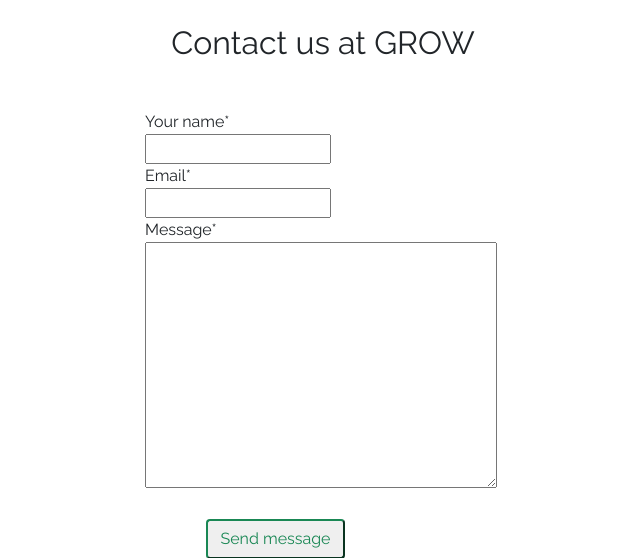
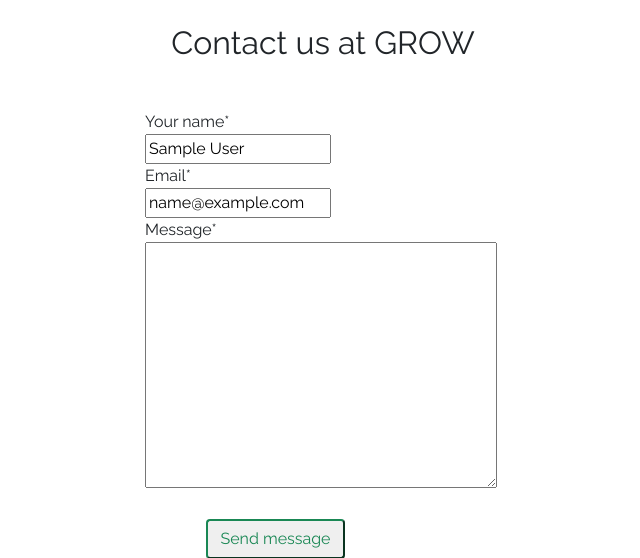
Before and after one commit to daisygunn/grow-restaurant, a Django app: page /contact_us in a window 1280 px wide. Shown: the part 321-879 px from the top of the page, without its empty margins (317-957 px from the left). Run offline with Django 3.2, Linux system fonts and the light colour scheme; the visitor is signed in with stand-in values (Sample User, id 1); some libraries are stand-ins or nearby versions.

Commit message:
Add code to pre-populate contact form if user is logged in & code to return blank forms on both reservation & contact page if the forms are successfully posted.

```diff
--- a/templates/base.html
+++ b/templates/base.html
@@ -90,7 +90,7 @@
     <!-- Messages/Alerts -->
     <div class="container">
         <div class="row mt-3">
-            <div class="col-md-8 offset-md-2">
+            <div class="col-md-8 offset-md-2 text-center">
                 {% for message in messages %}
                 <div class="alert {{ message.tags }} alert dismissable fade show" id="msg" role="alert">
                     {{ message | safe }}
--- a/website/views.py
+++ b/website/views.py
@@ -1,32 +1,45 @@
 from django.http import HttpResponseRedirect
 from django.shortcuts import render
 from django.views import generic, View
-
+from django.contrib import messages
+from django.contrib.auth.models import User
 from .forms import ContactForm
 
 # Create your views here.
 def index(request):
-
+    # Return homepage
     return render(request, 'index.html')
 
 
 class ContactPage(View):
+    """
+    Contact page - for a user to send a contact form.
+    """
+    def get(self, request, *args, **kwargs):
+        template = 'contact_us.html'
 
-    def get(self, request, *args, **kwargs):
-        contact_form = ContactForm()
-        template = 'contact_us.html'
+        if request.user.is_authenticated:
+            # if user is logged in pre-populate the fields
+            contact_form = ContactForm(initial={'name': request.user.first_name + " " + request.user.last_name, 'email': request.user.email})
+        else:
+            contact_form = ContactForm()
+
         return render(request, 'contact_us.html', {'contact_form': contact_form})
 
 
-    def contact_form(request):
-
-        if request.method == 'POST':
+    def post(self, request, User=User, *args, **kwargs):
             contact_form = ContactForm(request.POST)
 
-            if form.is_valid():
+            if contact_form.is_valid():
+                # Return blank form so the same message isn't posted twice.
+                contact_form = ContactForm()
+                messages.add_message(
+                    request, messages.SUCCESS, "Thank you for contacting us, one of our staff will be in touch shortly. <br>For anything urgent please call on 02076841002.")
                 return render(request, 'contact_us.html', {'contact_form': contact_form})
 
             else:
-                contact_form = ContactForm()
+                contact_form = ContactForm(request.POST)
+                messages.add_message(
+                request, messages.ERROR, "Something is not right with your form - please make sure your email address is entered in the correct format.")
 
             return render(request, 'contact_us.html', {'contact_form': contact_form})
```
Also changed, not shown: reservations/views.py (+10 -1 lines).
